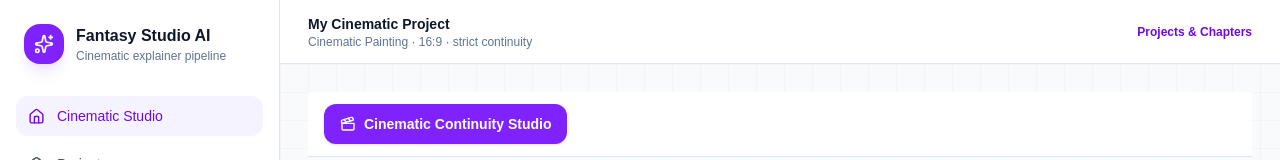
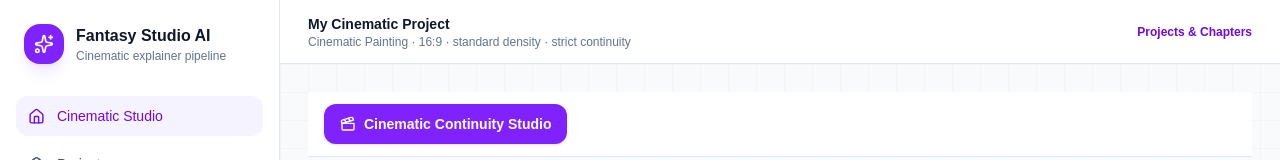
Before and after one commit to shuvinexofficial143-design/Fantasy-manga, a Next.js app: page / in a window 1280 px wide. Shown: the top 160 px of the page. Built offline with nearby package versions, Linux system fonts and the light colour scheme.

Commit message:
Show active visual density in workspace header

```diff
--- a/components/app-shell.tsx
+++ b/components/app-shell.tsx
@@ -69,7 +69,7 @@ export function AppShell({children}:{children:React.ReactNode}){
 
     <main className="min-w-0">
       <header className="sticky top-0 z-20 flex h-16 items-center justify-between border-b border-slate-200 bg-white/90 px-4 backdrop-blur-xl md:px-7">
-        <div><div className="text-sm font-semibold">{project.storyTitle||project.name}</div><div className="text-xs text-slate-500">{project.visualStyle} · {project.aspectRatio} · {project.continuityMode} continuity</div></div>
+        <div><div className="text-sm font-semibold">{project.storyTitle||project.name}</div><div className="text-xs text-slate-500">{project.visualStyle} · {project.aspectRatio} · {project.visualDensity} density · {project.continuityMode} continuity</div></div>
         <Link href="/projects" className="text-xs font-semibold text-violet-700">Projects & Chapters</Link>
       </header>
       <div className="gridbg min-h-[calc(100vh-4rem)] p-4 md:p-7">{children}</div>
```
